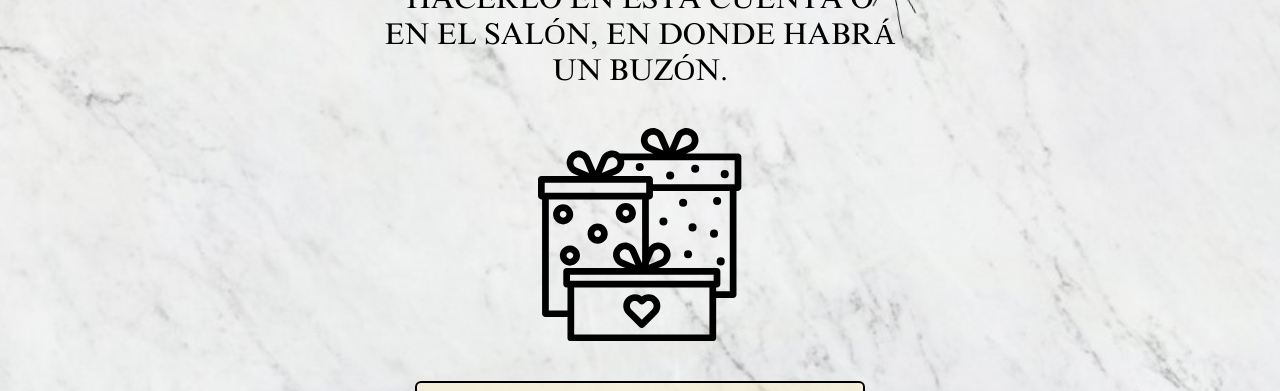
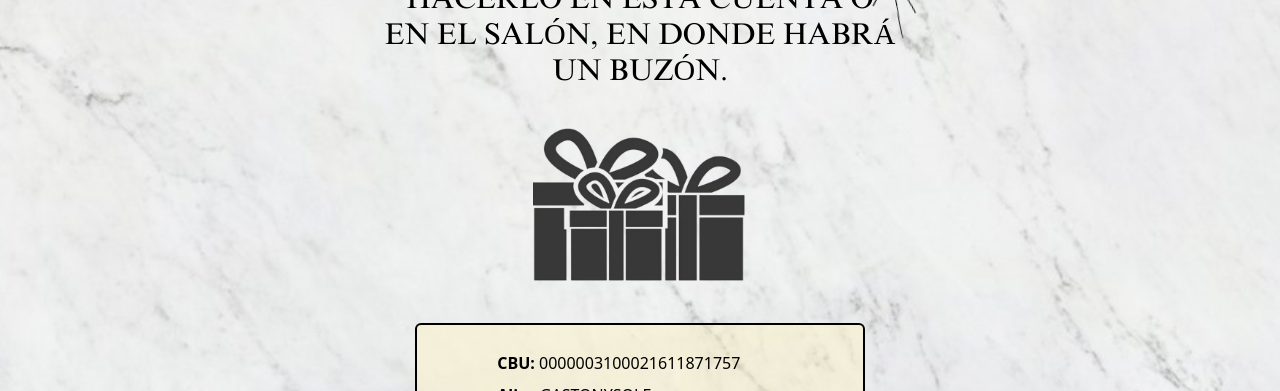
Before and after one commit to Nicostudent/wd, a React (Vite) app: page /main in a window 1280 px wide. Shown: the part 2800-3191 px from the top of the page. Built offline with nearby package versions, Linux system fonts and the light colour scheme; a web font is replaced by a local one.

Commit message:
present img change

```diff
--- a/src/templates/Temp1.tsx
+++ b/src/templates/Temp1.tsx
@@ -4,7 +4,7 @@ import { Church } from "../utils/icons/Church";
 import { BrideAndGroom } from "../utils/icons/BrideAndGroom";
 import { RegistryForm } from "../components/RegistryForm";
 import { Present } from "../components/Present";
-import { Gifts } from "../utils/icons/Gifts";
+import vectorGifts from '../assets/images/vectorGifts.png'
 
 export const Temp1 = () => {
   return (
@@ -48,7 +48,7 @@ export const Temp1 = () => {
         alias="GASTONYSOLE"
         titular="Gaston Mauvecin"
         cuil="20-32459499-0"
-        children={<Gifts />}
+        children={<img src={vectorGifts} alt=""/>}
         aditionalNote="Mercado Pago"
       />
     </div>
--- a/src/templates/Temp1PartyGuest.tsx
+++ b/src/templates/Temp1PartyGuest.tsx
@@ -3,7 +3,7 @@ import { EventDetails } from "../components/EventDetails";
 import { BrideAndGroom } from "../utils/icons/BrideAndGroom";
 import { RegistryForm } from "../components/RegistryForm";
 import { Present } from "../components/Present";
-import { Gifts } from "../utils/icons/Gifts";
+import vectorGifts from '../assets/images/vectorGifts.png'
 
 export const Temp1PartyGuest = () => {
   return (
@@ -40,7 +40,7 @@ export const Temp1PartyGuest = () => {
         alias="GASTONYSOLE"
         titular="Gaston Mauvecin"
         cuil="20-32459499-0"
-        children={<Gifts />}
+        children={<img src={vectorGifts} alt="Gifts" />}
         aditionalNote="Mercado Pago"
       />
     </div>
```
Also changed, not shown: src/assets/images/gifts.jpeg (added), src/assets/images/vectorGifts.png (added).
